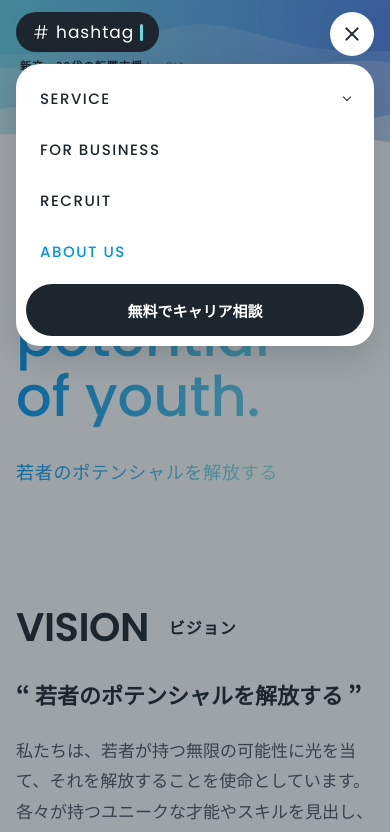
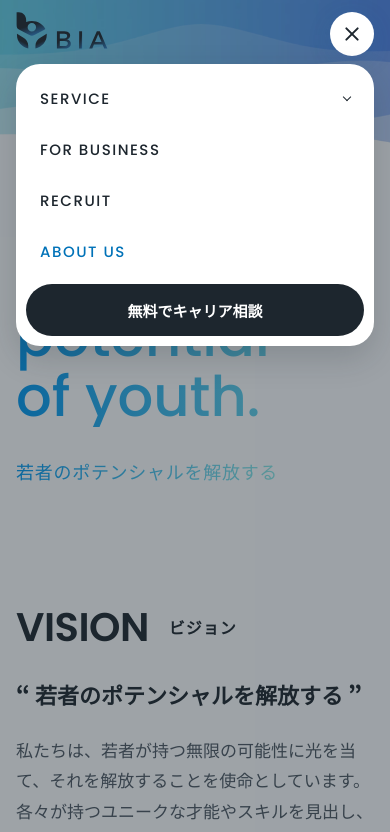
Before and after one commit to bia-career/bia-hp, a plain HTML site: page company.html in a window 390 px wide. Both pictures are taken after a click on the button "メニューを開く". Shown: the top 832 px of the page. Drawn offline with Linux system fonts and the light colour scheme.

Commit message:
運営会社のページのロゴを BIA に戻す・今いるページの青を #0072B8（読みやすさ 4.5 以上）に
Co-Authored-By: Claude Opus 5.5 <noreply@anthropic.com>
Claude-Session: https://claude.ai/code/session_01PMMetV9UcN3oo5vAQLmWCP

```diff
--- a/assets/header.css
+++ b/assets/header.css
@@ -2,12 +2,12 @@
    - ロゴとメニューは画面に固定（position: fixed）。白い帯は敷かず、ロゴとメニューの丸長方形だけが浮く
    - 一番上では今までの見た目のまま。スクロールしたら html に .hd-scrolled が付き、ロゴの下の 1 行を消す・ロゴを小さく・影を付ける
    - .hd は場所を取るだけの箱（中身は .hd-bar が固定で出す）。高さは前のヘッダーと同じ */
-:root{--hd-navy:#1D262E;--hd-current:#0093E9;--hd-shadow:0 4px 16px rgba(29,38,46,.12);--hd-top-shadow:0 6px 24px rgba(30,80,160,.15);--hd-speed:.2s}
+:root{--hd-navy:#1D262E;--hd-current:#0072B8;--hd-shadow:0 4px 16px rgba(29,38,46,.12);--hd-top-shadow:0 6px 24px rgba(30,80,160,.15);--hd-speed:.2s}
 .hd{position:relative;z-index:40;height:105px}
 .hd-bar{position:fixed;top:0;left:0;right:0;z-index:40;pointer-events:none}
 .hd-in{max-width:1200px;margin:0 auto;padding:14px 24px 0;display:flex;align-items:flex-start;justify-content:space-between;gap:16px}
 .hd-brand{display:flex;flex-direction:column;align-items:flex-start}
-.hd-logo,.hd-nav,.hd-menu{pointer-events:auto}
+.hd-logo,.hd-bia,.hd-nav,.hd-menu{pointer-events:auto}
 
 /* ロゴ（#hashtag） */
 .hd-logo{display:inline-flex;align-items:center;gap:8px;height:48px;padding:0 22px;border-radius:999px;background:var(--hd-navy);color:#fff;text-decoration:none;
@@ -18,6 +18,13 @@
 .hd-desc{margin:6px 0 0 6px;max-height:24px;overflow:hidden;font-size:12px;font-weight:700;letter-spacing:1px;line-height:1.8;color:var(--hd-navy);white-space:nowrap;
   transition:opacity var(--hd-speed) ease,max-height var(--hd-speed) ease,margin var(--hd-speed) ease}
 .hd-desc span{font-family:Poppins,sans-serif;font-weight:400;color:#3D4B57}
+
+/* 運営会社のページだけ：ロゴは BIA（2026-11。廣瀬さんの決定）。一番上は前と同じく波の上にロゴだけ。
+   スクロールしたら白い丸長方形に入れて小さくし、影を付ける（下の文字と重なって読めなくならないように） */
+.hd-bia{display:inline-flex;align-items:center;border-radius:16px;transition:padding var(--hd-speed) ease,background var(--hd-speed) ease,box-shadow var(--hd-speed) ease}
+.hd-bia img{display:block;width:120px;height:auto;transition:width var(--hd-speed) ease}
+.hd-scrolled .hd-bia{padding:6px 14px;background:#fff;box-shadow:var(--hd-shadow)}
+.hd-scrolled .hd-bia img{width:84px}
 
 /* パソコンのメニュー（白い丸長方形） */
 .hd-nav{display:flex;flex-wrap:nowrap;align-items:center;gap:4px;margin-top:10px;padding:6px 6px 6px 14px;background:#fff;border-radius:999px;box-shadow:var(--hd-top-shadow);
@@ -76,6 +83,9 @@
   .hd-scrolled .hd-logo .name{font-size:15px}
   .hd-scrolled .hd-logo .caret{height:15px}
   .hd-scrolled .hd-in{padding-top:10px}
+  .hd-bia img{width:92px}
+  .hd-scrolled .hd-bia{padding:4px 12px}
+  .hd-scrolled .hd-bia img{width:72px}
   .hd-menu{display:grid;place-items:center;flex:none;width:44px;height:44px;padding:0;border:0;border-radius:999px;background:#fff;box-shadow:var(--hd-top-shadow);cursor:pointer;transition:box-shadow var(--hd-speed) ease}
   .hd-scrolled .hd-menu{box-shadow:var(--hd-shadow)}
   .hd-menu span,.hd-menu span::before,.hd-menu span::after{content:"";display:block;width:18px;height:2px;border-radius:2px;background:var(--hd-navy);position:relative}
@@ -104,7 +114,7 @@
 
 /* 動きを減らす設定：消える・小さくなる動きをなくす（すぐ切り替える） */
 @media (prefers-reduced-motion:reduce){
-  .hd-logo,.hd-logo .hash,.hd-logo .name,.hd-logo .caret,.hd-desc,.hd-nav,.hd-menu,.hd-arw{transition:none}
+  .hd-logo,.hd-logo .hash,.hd-logo .name,.hd-logo .caret,.hd-bia,.hd-bia img,.hd-desc,.hd-nav,.hd-menu,.hd-arw{transition:none}
 }
 
 /* フッターのメニュー：ヘッダーと同じまとまり */
--- a/company.html
+++ b/company.html
@@ -111,8 +111,7 @@ body{background:#F4F6F8}
   <div class="hd-bar">
     <div class="hd-in">
       <div class="hd-brand">
-        <a class="hd-logo" href="/" aria-label="hashtag トップへ"><svg class="hash" viewBox="0 0 40 40" width="22" height="22" aria-hidden="true"><g stroke="#fff" stroke-width="2.6" stroke-linecap="round" fill="none"><line x1="17" y1="6" x2="13" y2="34"/><line x1="28" y1="6" x2="24" y2="34"/><line x1="8" y1="15" x2="34" y2="15"/><line x1="6" y1="25" x2="32" y2="25"/></g></svg><span class="name">hashtag</span><span class="caret" aria-hidden="true"></span></a>
-        <p class="hd-desc">新卒・20代の転職支援 <span>by BIA</span></p>
+        <a class="hd-bia" href="/company.html" aria-label="株式会社ビア（運営会社のページ）"><img src="/assets/logo.svg" alt="株式会社ビア" width="130" height="52"></a>
       </div>
       <nav class="hd-nav" id="gnav" aria-label="メインメニュー">
         <ul class="hd-list">
```
Also changed, not shown: 1 other file.
